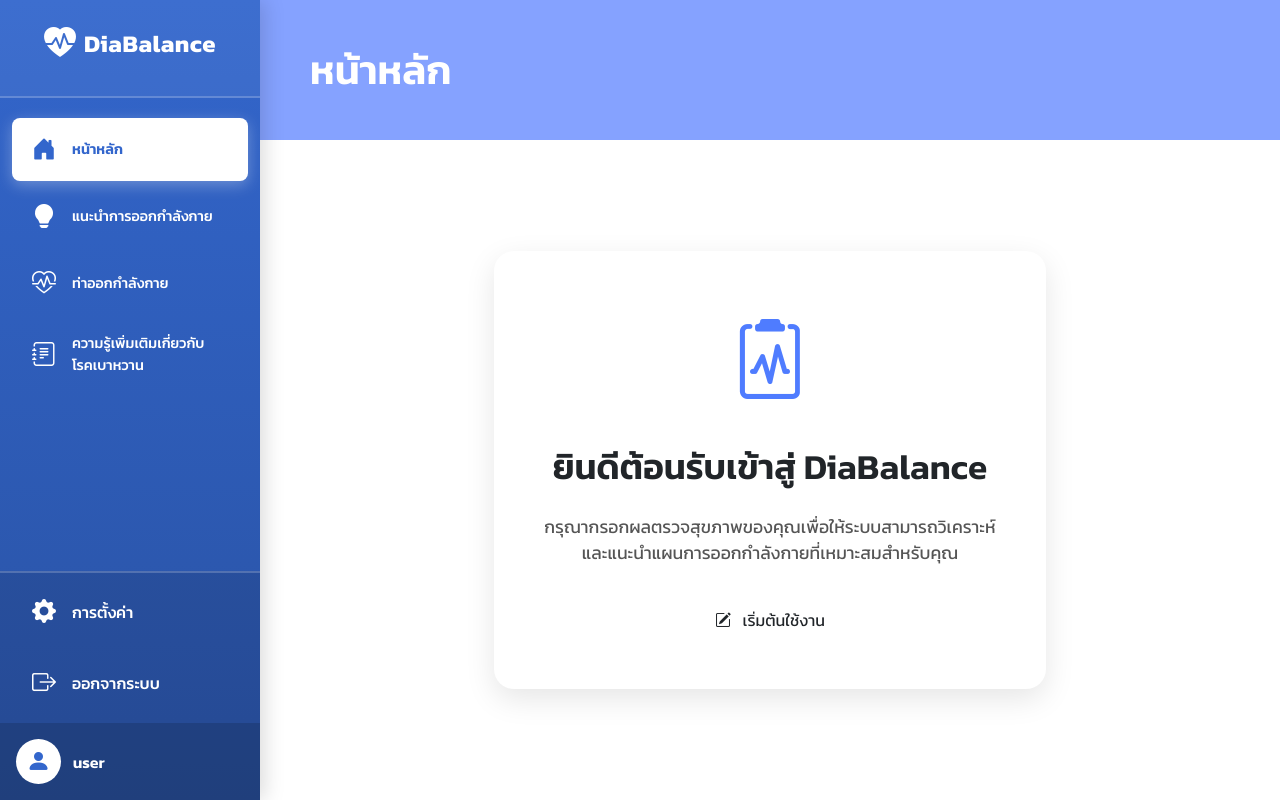
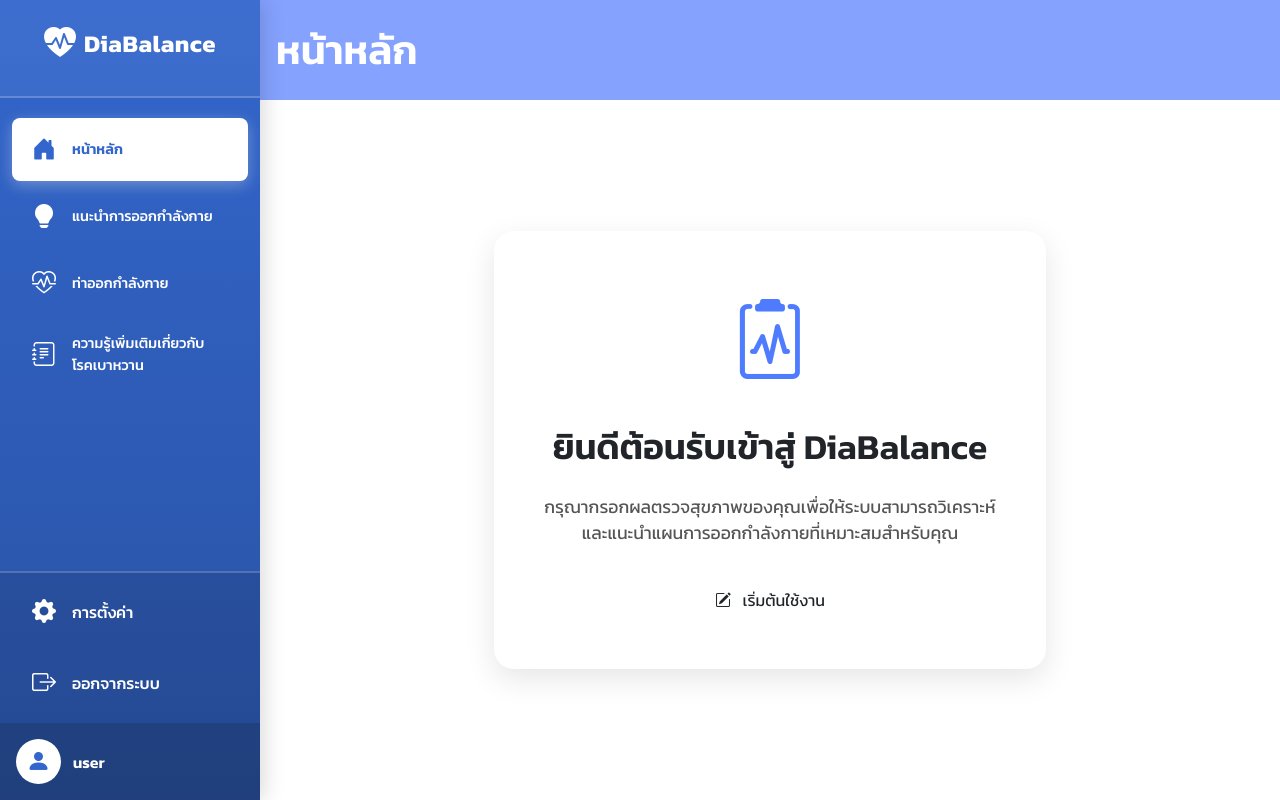
Before and after one commit to cheetahzaza555/web_reccom_diabete, a Flask app: page /user/dashboard in a window 1280 px wide. Run offline with Flask 3, Linux system fonts and the light colour scheme; parts of the project's set-up code (start-up, migrations or seed data) failed here and were passed over; some libraries are stand-ins or nearby versions.

Commit message:
Fix Header

```diff
--- a/back_end/templates/user/index.html
+++ b/back_end/templates/user/index.html
@@ -23,7 +23,7 @@
         .header-banner {
             background-color: #85a2ff;
             color: white;
-            padding: 40px 50px;
+            padding: 1.25rem 1rem;
             font-size: 2.5rem;
             font-weight: 600;
         }
--- a/back_end/templates/user/rec_1.html
+++ b/back_end/templates/user/rec_1.html
@@ -32,7 +32,7 @@
         .header-banner {
             background-color: #85a2ff;
             color: white;
-            padding: 30px 50px;
+            padding: 1.25rem 1rem;
             font-size: 2.5rem;
             font-weight: 600;
             flex-shrink: 0;
```
